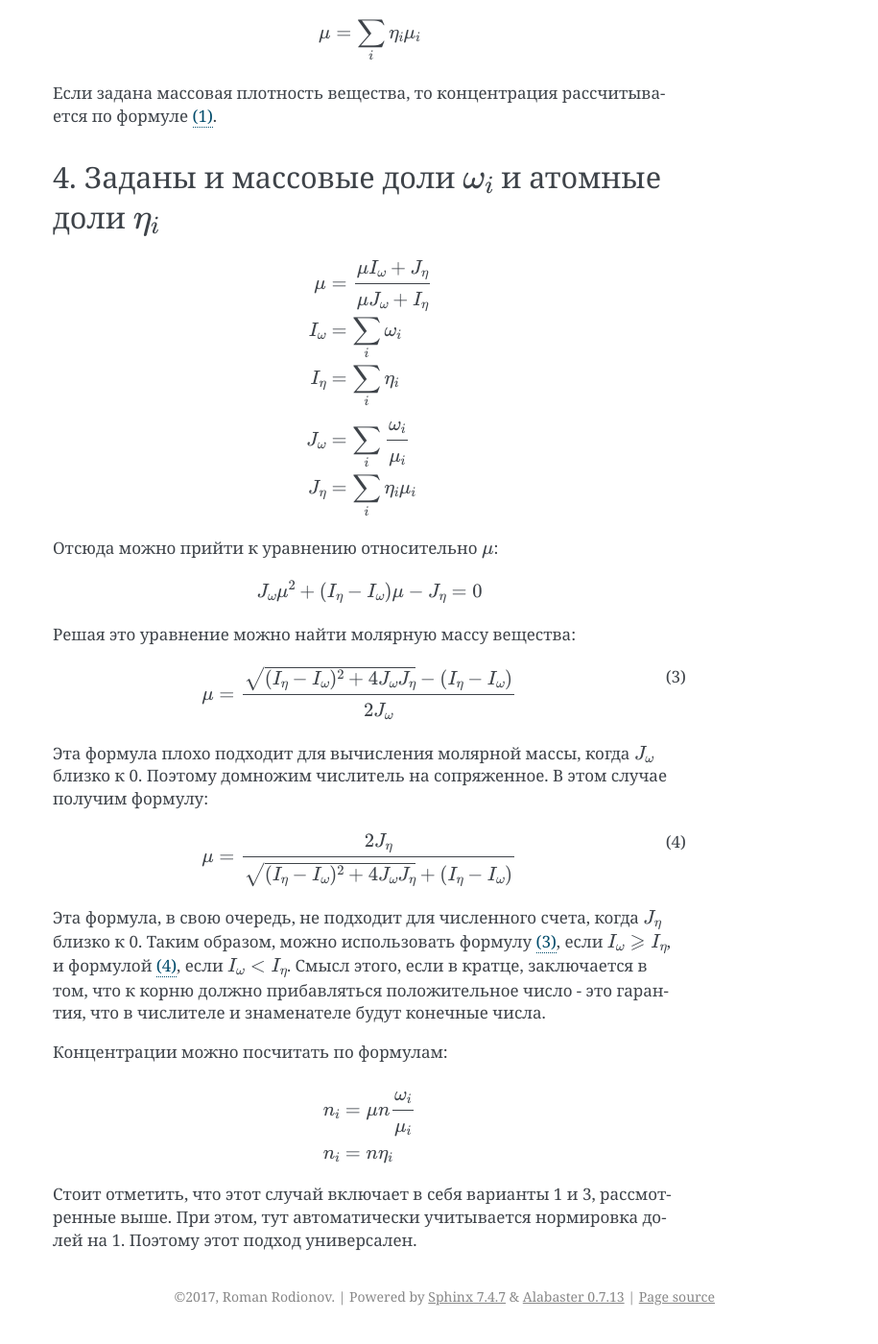
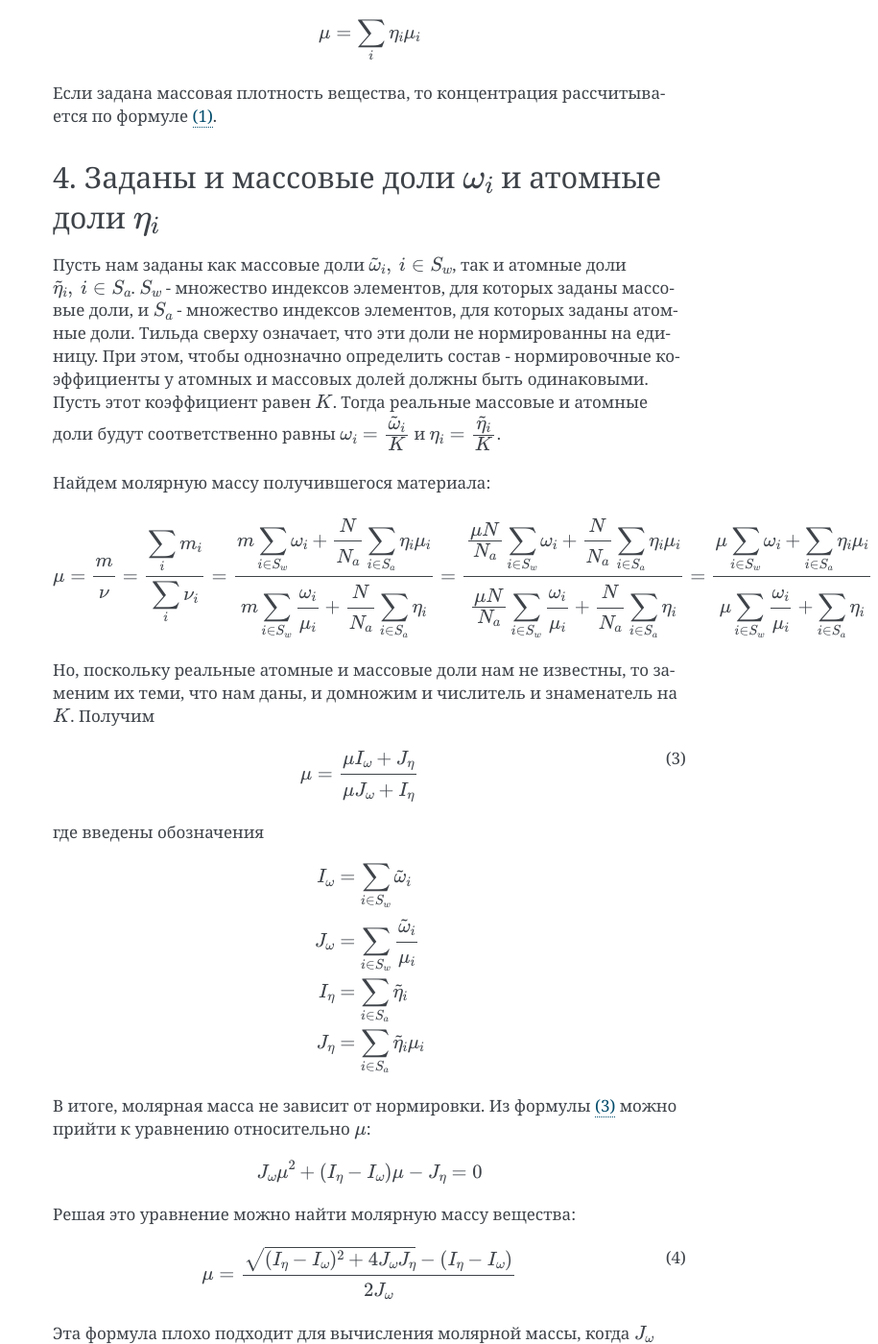
Before and after one commit to rorni/mckit, a Sphinx documentation site: the page built from doc/source/material.rst, in a window 1280 px wide and 1400 px high, scrolled down 1263 px. Shown: the whole window at 96% size, without its empty margins (365-1280 px from the left). Built offline with Sphinx 7.4.7, drawn with Linux system fonts in a browser that asks for light colours; some of the changed text lies outside the part shown.

Commit message:
material theory II

```diff
--- a/doc/source/material.rst
+++ b/doc/source/material.rst
@@ -55,13 +55,45 @@
 4. Заданы и массовые доли :math:`\omega_i` и атомные доли :math:`\eta_i`
 ------------------------------------------------------------------------
 
-.. math:: \mu&=\cfrac{\mu I_\omega + J_\eta}{\mu J_\omega + I_\eta}\\
-   I_\omega &= \sum_i{\omega_i}\\
-   I_\eta &= \sum_i{\eta_i}\\
-   J_\omega &= \sum_i{\cfrac{\omega_i}{\mu_i}}\\
-   J_\eta &= \sum_i{\eta_i \mu_i}
+Пусть нам заданы как массовые доли :math:`\tilde{\omega}_i,\:i\in S_w`, так и
+атомные доли :math:`\tilde{\eta}_i,\:i\in S_a`. :math:`S_w` - множество
+индексов элементов, для которых заданы массовые доли, и :math:`S_a` - множество
+индексов элементов, для которых заданы атомные доли. Тильда сверху означает, что
+эти доли не нормированны на единицу. При этом, чтобы однозначно определить
+состав - нормировочные коэффициенты у атомных и массовых долей должны быть
+одинаковыми. Пусть этот коэффициент равен :math:`K`. Тогда реальные массовые и
+атомные доли будут соответственно равны :math:`\omega_i=\cfrac{\tilde{\omega}_i}
+{K}` и :math:`\eta_i=\cfrac{\tilde{\eta}_i}{K}`.
 
-Отсюда можно прийти к уравнению относительно :math:`\mu`:
+Найдем молярную массу получившегося материала:
+
+.. math:: \mu=\cfrac{m}{\nu}=\cfrac{\displaystyle\sum_i{m_i}}{\displaystyle
+   \sum_i{\nu_i}}=\cfrac{m\displaystyle\sum_{i\in S_w}{\omega_i}+\cfrac{N}{N_a}
+   \displaystyle\sum_{i\in S_a}{\eta_i\mu_i}}{m\displaystyle\sum_{i\in S_w}
+   {\cfrac{\omega_i}{\mu_i}}+\cfrac{N}{N_a}\displaystyle\sum_{i\in S_a}{\eta_i}}
+   =\cfrac{\cfrac{\mu N}{N_a}\displaystyle\sum_{i\in S_w}{\omega_i}+\cfrac{N}
+   {N_a}\displaystyle\sum_{i\in S_a}{\eta_i\mu_i}}{\cfrac{\mu N}{N_a}
+   \displaystyle\sum_{i\in S_w}{\cfrac{\omega_i}{\mu_i}}+\cfrac{N}{N_a}
+   \displaystyle\sum_{i\in S_a}{\eta_i}}=
+   \cfrac{\mu\displaystyle\sum_{i\in S_w}{\omega_i}+\displaystyle\sum_{i\in S_a}
+   {\eta_i\mu_i}}{\mu\displaystyle\sum_{i\in S_w}{\cfrac{\omega_i}{\mu_i}}+
+   \displaystyle\sum_{i\in S_a}{\eta_i}}
+
+Но, поскольку реальные атомные и массовые доли нам не известны, то заменим их
+теми, что нам даны, и домножим и числитель и знаменатель на :math:`K`. Получим
+
+.. math:: \mu=\cfrac{\mu I_\omega + J_\eta}{\mu J_\omega + I_\eta}
+   :label: mu_eq
+
+где введены обозначения
+
+.. math:: I_\omega &= \sum_{i\in S_w}{\tilde{\omega}_i}\\
+   J_\omega &= \sum_{i\in S_w}{\cfrac{\tilde{\omega}_i}{\mu_i}}\\
+   I_\eta &= \sum_{i\in S_a}{\tilde{\eta}_i}\\
+   J_\eta &= \sum_{i\in S_a}{\tilde{\eta}_i\mu_i}
+
+В итоге, молярная масса не зависит от нормировки. Из формулы :eq:`mu_eq` можно
+прийти к уравнению относительно :math:`\mu`:
 
 .. math:: J_\omega\mu^2 + (I_\eta-I_\omega)\mu - J_\eta=0
 
@@ -84,12 +116,39 @@
 :eq:`molar_mass_1`, если :math:`I_\omega\geqslant I_\eta`, и формулой
 :eq:`molar_mass_2`, если :math:`I_\omega<I_\eta`. Смысл этого, если в кратце,
 заключается в том, что к корню должно прибавляться положительное число - это
-гарантия, что в числителе и знаменателе будут конечные числа.
+гарантия того, что в числителе и знаменателе будут конечные числа.
 
-Концентрации можно посчитать по формулам:
+Теперь перейдем к расчету атомных концентраций. Концентрации можно посчитать по
+формулам:
 
 .. math:: n_i &= \mu n \cfrac{\omega_i}{\mu_i}\\
    n_i &= n \eta_i
+   :label: conc_1
+
+Но реальные доли нам не известны. Поэтому необходимо рассчитать нормировочный
+коэффициент K. Для этого воспользуемся тем условием, что сумма всех атомных
+долей должна быть равна единице. Но сначала выразим атомную долю через массовую:
+
+.. math:: \eta_i=\cfrac{N_i}{N}=\cfrac{\nu_i}{\nu}=\cfrac{\cfrac{m_i}{\mu_i}}
+   {\cfrac{m}{\mu}}=\cfrac{m \omega_i}{\mu_i}\cfrac{\mu}{m}=\cfrac{\omega_i}
+   {\mu_i}\mu=\cfrac{\tilde{\omega}_i}{\mu_i}\cfrac{\mu}{K}
+
+Теперь, когда все доли выражены через атомные, просуммируем их:
+
+.. math:: \sum_i{\eta_i}=\sum_{i\in S_w}{\eta_i} + \sum_{i\in S_a}{\eta_i}=
+   \cfrac{\mu}{K}\sum_{i\in S_w}{\cfrac{\tilde{\omega}_i}{\mu_i}} +
+   \cfrac{1}{K}\sum_{i\in S_a}{\tilde{\eta}_i}=\cfrac{1}{K}\left(\mu J_\omega +
+   I_\eta\right)=1
+
+Откуда можно найти :math:`K`:
+
+.. math:: K=\mu J_\omega + I_\eta
+   :label: k_eq
+
+Теперь, воспользовавшись формулами для концентраций :eq:`conc_1`, получим:
+
+.. math:: n_i&=\cfrac{\mu n}{K}\cfrac{\tilde{\omega}_i}{\mu_i},\;i\in S_w\\
+   n_i&=\cfrac{n}{K}\eta_i,\; i\in S_a
 
 Стоит отметить, что этот случай включает в себя варианты 1 и 3, рассмотренные
 выше. При этом, тут автоматически учитывается нормировка долей на 1. Поэтому
```
